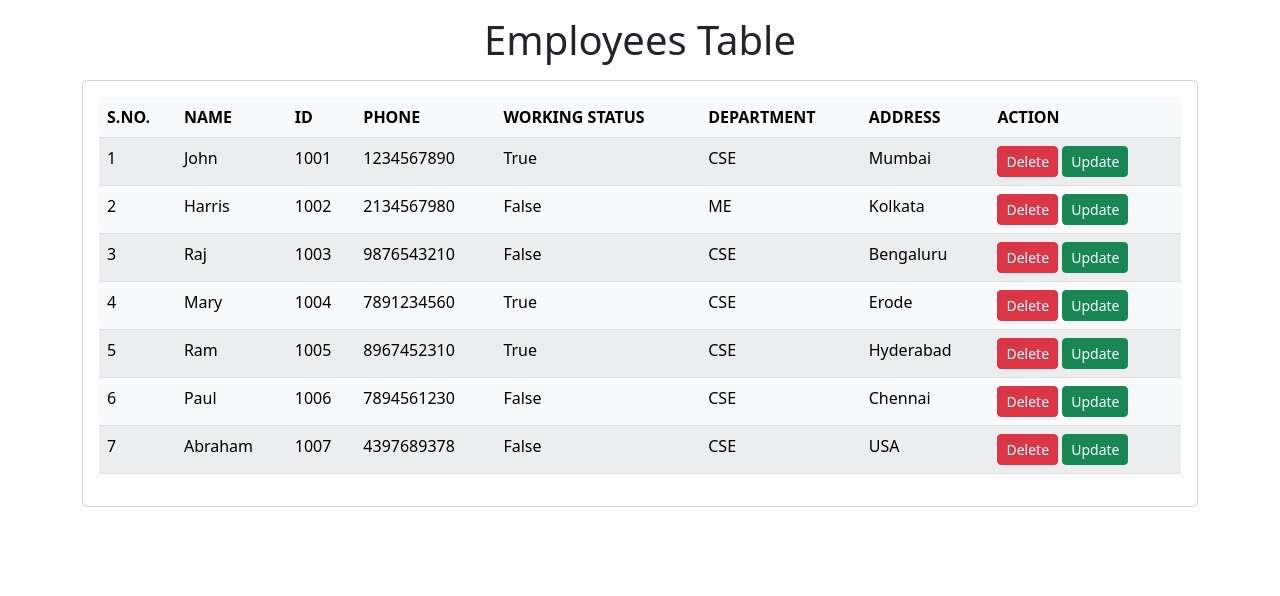
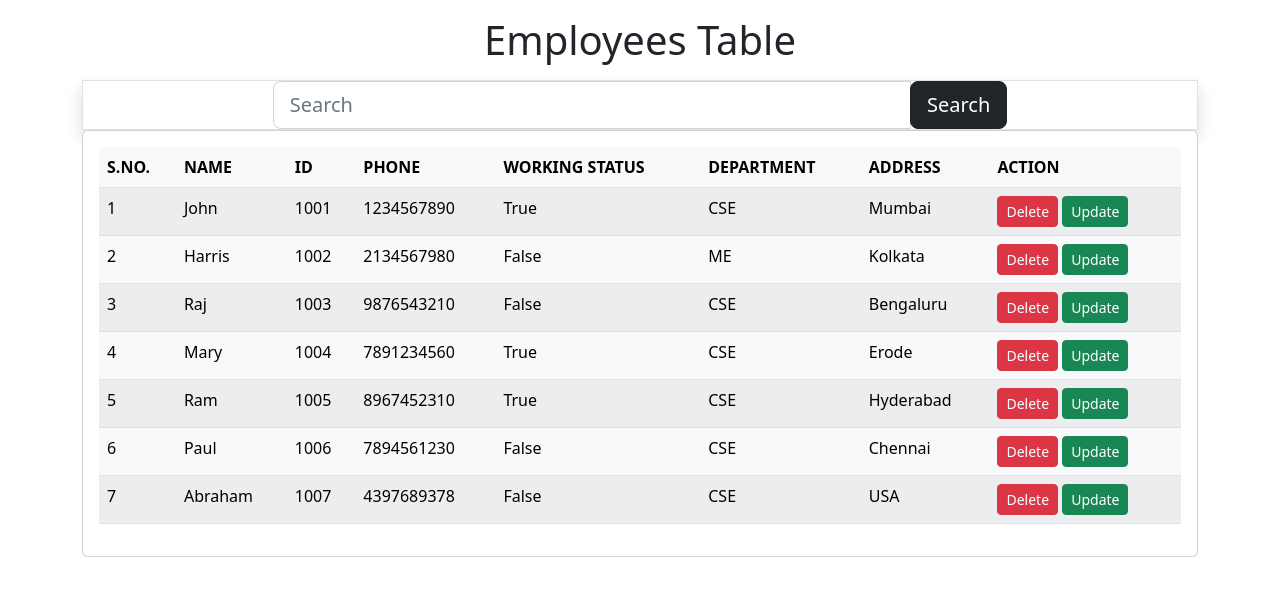
Before and after one commit to sanjita09/Cloud, a Django app: page / in a window 1280 px wide. Shown: the part 56-652 px from the top of the page. Run offline with Django 4.2, Linux system fonts and the light colour scheme; data comes from the database, SQL or seed files in the repository.

Commit message:
Added search functionality

```diff
--- a/emp/views.py
+++ b/emp/views.py
@@ -4,9 +4,12 @@ from .models import Emp
 
 
 def emp_home(request):
-    emps=Emp.objects.all()
+    if 'q' in request.GET:
+        q=request.GET['q']
+        emps=Emp.objects.filter(name__startswith=q)
+    else:
+        emps= Emp.objects.all()
     return render(request,"emp/home.html",{'emps':emps})
-
 
 def add_emp(request):
     if request.method=="POST":
--- a/templates/emp/home.html
+++ b/templates/emp/home.html
@@ -11,7 +11,25 @@
   <body>
     {% include 'emp/navbar.html' %}
     <h1 class="text-center my-3">Employees Table</h1>
+
+      <!-- Search Start -->
+
+
     <div class="container">
+      <div class="jumbotron border shadow">
+        <div class="row">
+            <div class="col-md-8 offset-2">
+                <form>
+                    <div class="input-group">
+                        <input name="q" type="text" placeholder="Search" class="form-control form-control-lg" />
+                        <div class="input-group-append">
+                            <button class="btn btn-dark btn-lg">Search</button><br>
+                        </div>
+                    </div>
+                </form>
+            </div>
+        </div>
+      </div>
       <div class="row">
         <div class="col-md-12">
           <div class="card">
```
